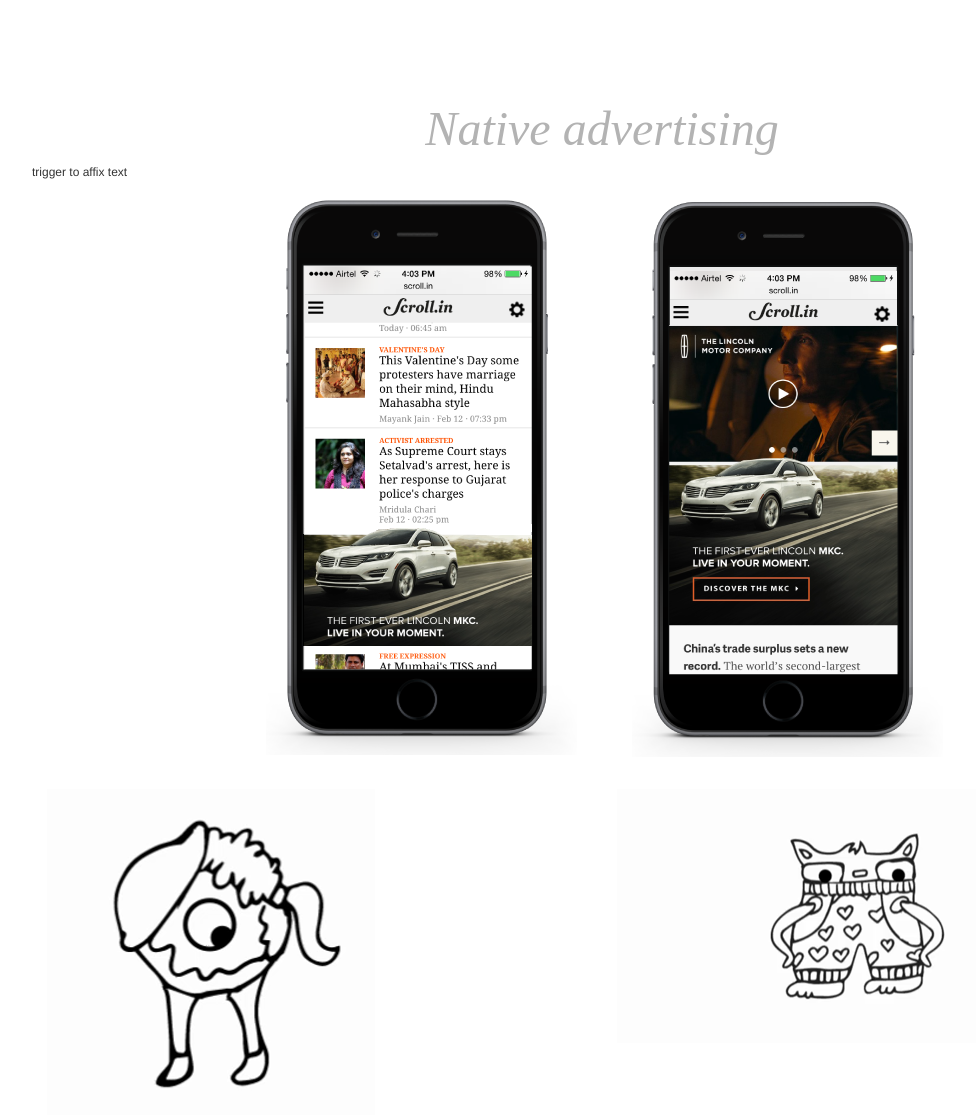
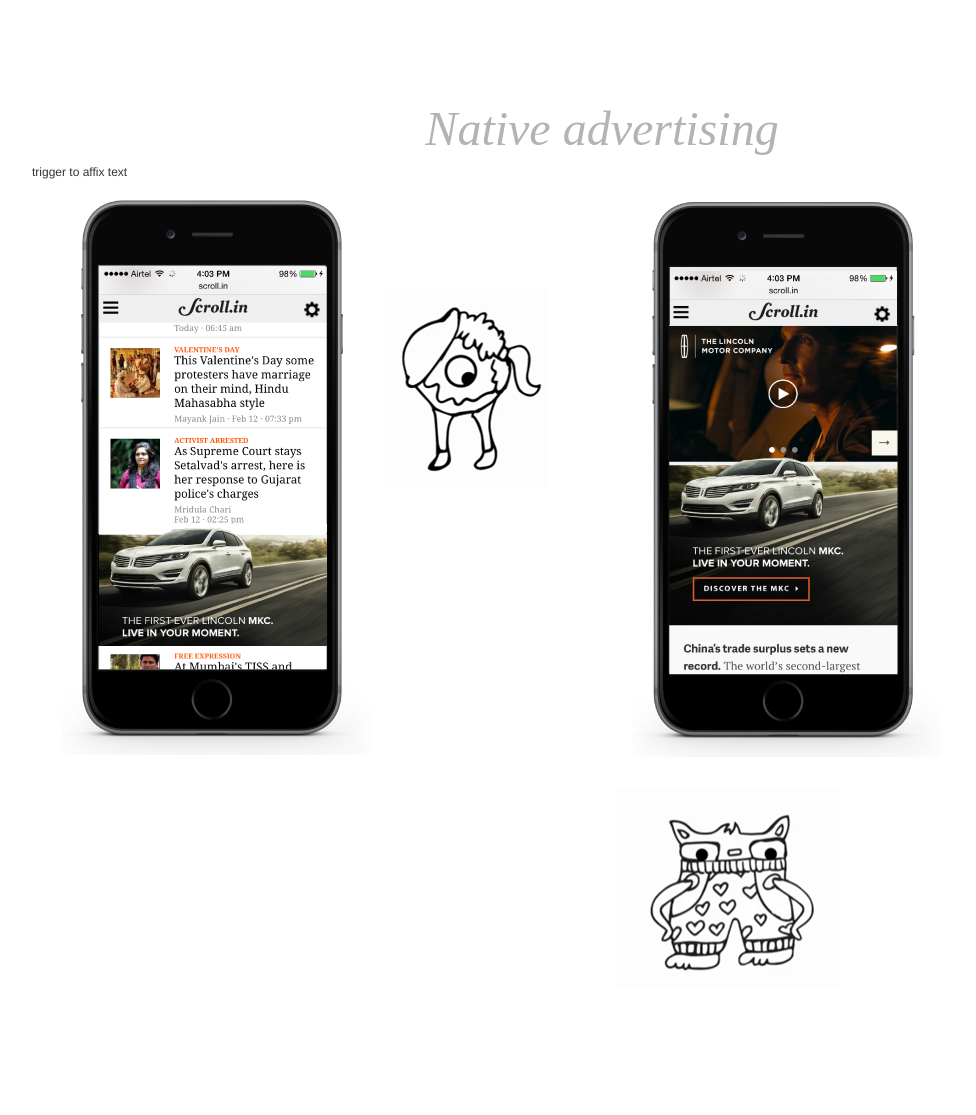
Before and after one commit to evanwexler/funnel, a Flask app: page /5 in a window 1280 px wide. Shown: the part 190-1305 px from the top of the page, without its empty margins (38-1014 px from the left). After the commit the page ends 1161 px from the top, so only its background shows below. Run offline with Flask 2, Linux system fonts and the light colour scheme; some libraries are stand-ins or nearby versions; some web fonts are replaced.

Commit message:
more layout updates

```diff
--- a/static/base.css
+++ b/static/base.css
@@ -177,6 +177,12 @@ div.rotated
 	background-repeat: no-repeat;
 }
 
+
+
+.align-bottom {
+	vertical-align: baseline;
+}
+
 /* ----------- Media Queries----------- */
 
 
--- a/templates/page5.html
+++ b/templates/page5.html
@@ -6,13 +6,13 @@
 		<div class="gray-headline ">Native advertising</div>
 		<div class="ww">trigger to affix text</div>
 		<span class="col-sm-12 col-md-6">
-		<img class="right" src={{url_for('static', filename='gifs/phone-a.png')}}>
-			<img src={{url_for('static', filename='gifs/doughnut.gif')}}>
+		<img class="left" src={{url_for('static', filename='gifs/phone-a.png')}}>
+		<img class="align-bottom" src={{url_for('static', filename='gifs/doughnut1.gif')}}>
 
 		</span>
-		<span class="col-sm-12 col-md-6">
+		<span class="col-sm-12 col-md-6 align-bottom">
 		<img class="left" src={{url_for('static', filename='gifs/phone-b.png')}}>
-			<img src={{url_for('static', filename='gifs/owl.gif')}}>
+			<img class="align-bottom" src={{url_for('static', filename='gifs/owl1.gif')}}>
 
 		</span>
 		<a class="nextpage" href='/6'></a>
```
Also changed, not shown: static/gifs/doughnut.gif, static/gifs/doughnut1.gif (added), static/gifs/owl.gif (deleted), static/gifs/owl1.gif (added).
